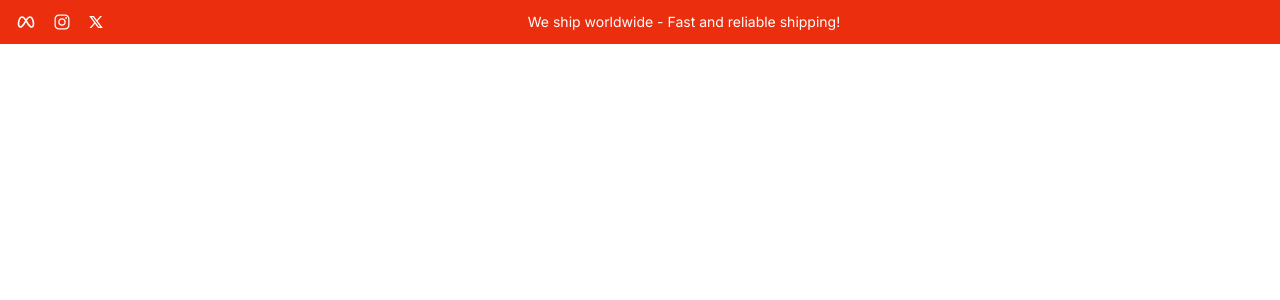
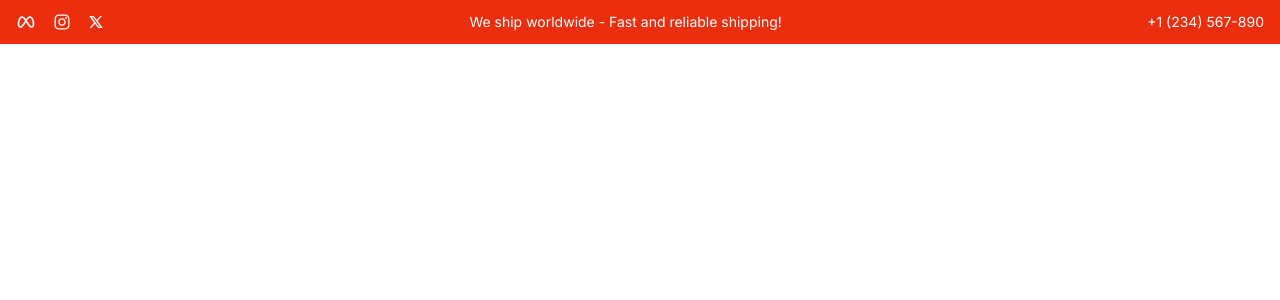
Before and after one commit to Aniketsahoo228/scalable-mern-commerce-platform, a React (Vite) app in the folder Frontend/: page / in a window 1280 px wide. Shown: the top 300 px of the page. Built offline with nearby package versions, Linux system fonts and the light colour scheme.

Commit message:
Refine topbar layout update

```diff
--- a/Frontend/src/components/Layout/Topbar.jsx
+++ b/Frontend/src/components/Layout/Topbar.jsx
@@ -5,7 +5,7 @@ import {RiTwitterXLine} from "react-icons/ri"
 const Topbar = () => {
   return <div className="bg-[#ea2e0e] text-white">
       <div className="container mx-auto flex justify-between items-center py-3 px-4">
-        <div class = "flex items-center space-x-4">
+        <div class = "hidden md:flex items-center space-x-4">
             <a href="#" className = "hover:text-gray-300">
               <TbBrandMeta className="h-5 w-5"/>
             </a>
@@ -16,11 +16,13 @@ const Topbar = () => {
               <RiTwitterXLine className="h-4 w-4"/>
             </a>
         </div>
-        <div className="text-sm text-center">
+        <div className="text-sm text-center flex-grow">
             <span>We ship worldwide - Fast and reliable shipping!</span>
         </div>
-        <div className="text-sm">
-            <a href="tel:+1234567890" className ="hover:text-gray-300"></a>
+        <div className="text-sm hidden md:block">
+            <a href="tel:+1234567890" className ="hover:text-gray-300">
+                +1 (234) 567-890
+            </a>
         </div>
       </div>
   </div>
```
